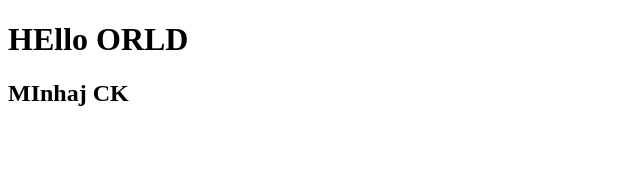
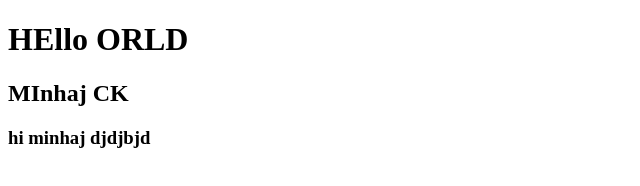
Before and after one commit to MinhajCK/samplegit, a plain HTML site: page index.html in a window 1280 px wide. Shown: the whole page, without its empty margins (0-640 px from the left). Drawn offline with Linux system fonts and the light colour scheme.

Commit message:
Html modified

```diff
--- a/index.html
+++ b/index.html
@@ -8,5 +8,6 @@
 <body>
     <h1>HEllo ORLD</h1>
     <h2>MInhaj CK</h2>
+    <h3>hi minhaj djdjbjd</h3>
 </body>
 </html>
```
